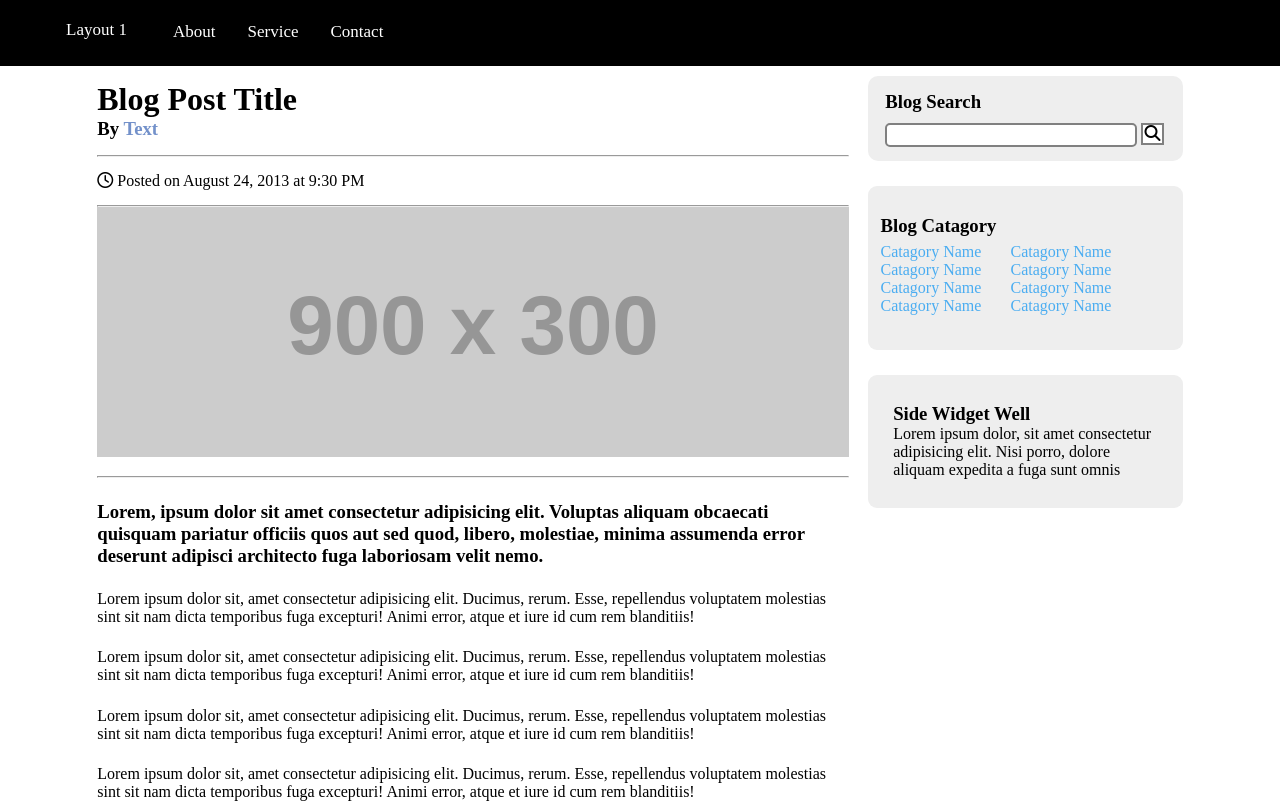
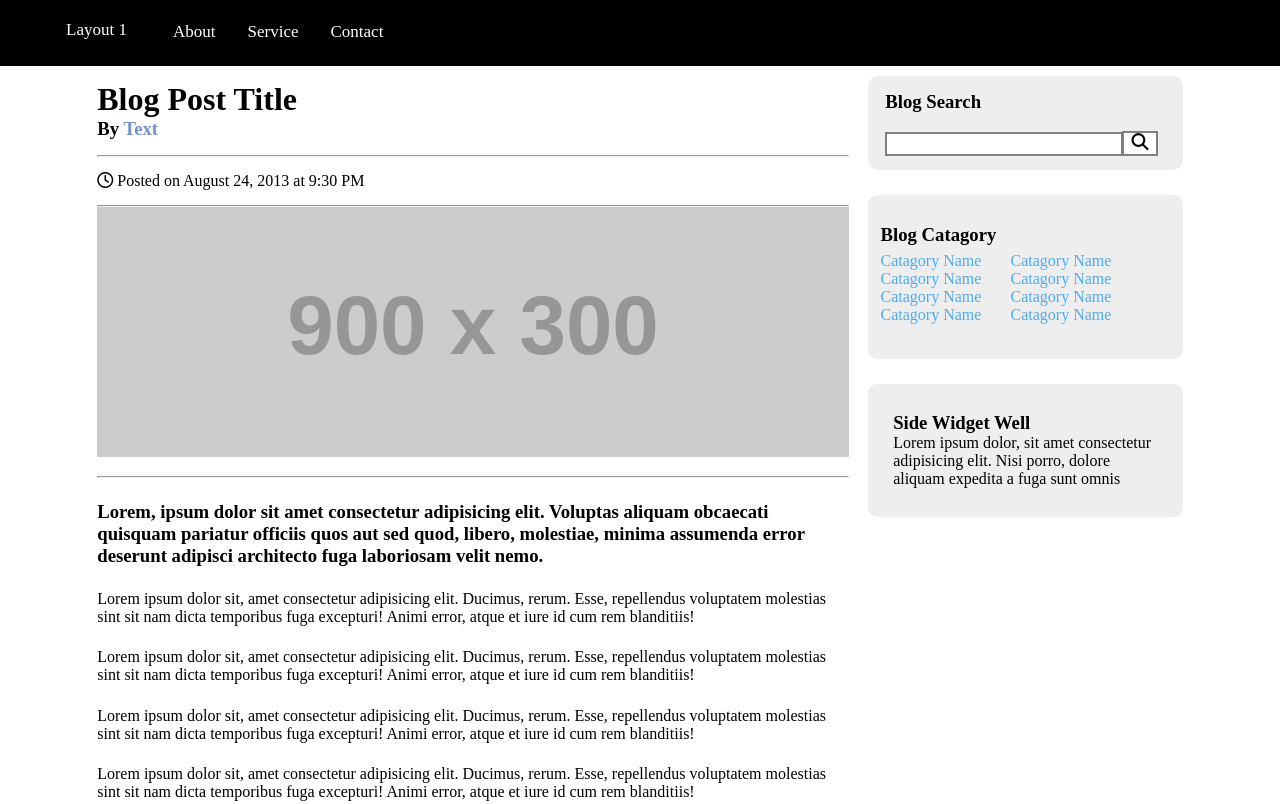
Before and after one commit to HarshRa3/myFirstRepository, a plain HTML site: page index.html in a window 1280 px wide. Shown: the top 804 px of the page. Drawn offline with Linux system fonts and the light colour scheme; placeholder pictures from the web are drawn by us.

Commit message:
search icon position changes

```diff
--- a/index.html
+++ b/index.html
@@ -63,8 +63,11 @@
                     <div class="section2_block1">
                         <div class="block1_content">
                             <h3 class="block1_heading" style="width: 40%;">Blog Search</h3>
-                            <input type="text" class="search">
-                            <div class="search_icon"><i class="fa-solid fa-magnifying-glass"></i></div>
+                            <div class="xyx">
+
+                                <input type="text" class="search">
+                                <div class="search_icon" id="search_icon1"><i class="fa-solid fa-magnifying-glass"></i></div>
+                            </div>
                         </div>
                     </div>
                     <div class="section2_block_2_3">
--- a/style2.css
+++ b/style2.css
@@ -53,9 +53,9 @@
 }
 
 .block1_content input {
-    width: 90%;
+    width: 85%;
     height: 24px;
-    border-radius: 5px;
+    /* border-radius: 5px; */
 }
 
 .search,
@@ -65,9 +65,19 @@
 
 .search_icon {
     display: inline-block;
-    width: 8%;
+    width: 13%;
     text-align: center;
+    position: relative;
+    left: -2%;
+    height: 100%;
+    font-size: 17px;
+  padding: 0.5px 0px;
+  margin-top: 13px;
+    /* border-radius: 1px; */
 }
+/* .xyz{
+
+} */
 
 .search,
 .search_icon {
@@ -99,10 +109,11 @@
 }
 
 .footer {
-    margin: 10% 0;
+    margin: 4% 0;
 }
-@media(max-width:606px){
-    .block1_catagory{
+
+@media(max-width:606px) {
+    .block1_catagory {
         padding: 5% 4%;
     }
 }
```
